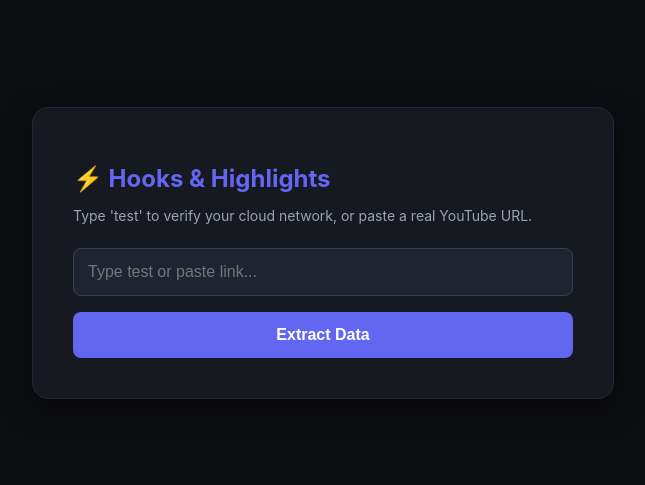
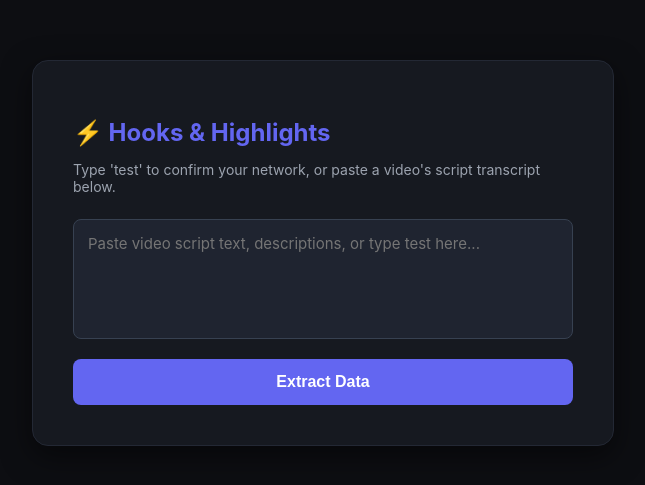
Before and after one commit to matterlabs-synergy/solo-engine-app, a plain HTML site: page index.html in a window 1280 px wide. Shown: the part 167-652 px from the top of the page, without its empty margins (317-962 px from the left). Drawn offline with Linux system fonts and the light colour scheme.

Commit message:
Update index.html

```diff
--- a/index.html
+++ b/index.html
@@ -18,9 +18,10 @@ border: 1px solid #232834;
 }
 h1 { font-size: 24px; margin-bottom: 8px; color: #6366f1; }
 p { color: #9ca3af; font-size: 14px; margin-bottom: 24px; }
-input[type="text"] {
-width: 100%; padding: 14px; background: #1f2430; border: 1px solid #374151;
-border-radius: 8px; color: white; box-sizing: border-box; font-size: 16px; margin-bottom: 16px;
+textarea {
+width: 100%; height: 120px; padding: 14px; background: #1f2430; border: 1px solid #374151;
+border-radius: 8px; color: white; box-sizing: border-box; font-size: 15px; margin-bottom: 16px;
+resize: none; font-family: inherit;
 }
 button {
 width: 100%; padding: 14px; background: #6366f1; color: white; border: none;
@@ -38,9 +39,9 @@ border-radius: 4px; display: none; white-space: pre-wrap; line-height: 1.6;
 
 <div class="container">
 <h1>⚡ Hooks & Highlights</h1>
-<p>Type 'test' to verify your cloud network, or paste a real YouTube URL.</p>
+<p>Type 'test' to confirm your network, or paste a video's script transcript below.</p>
 
-<input type="text" id="videoUrl" placeholder="Type test or paste link...">
+<textarea id="videoUrl" placeholder="Paste video script text, descriptions, or type test here..."></textarea>
 <button id="btn" onclick="generateSummary()">Extract Data</button>
 
 <div id="result" class="result-box"></div>
@@ -52,15 +53,14 @@ const urlInput = document.getElementById("videoUrl").value.trim();
 const resultBox = document.getElementById("result");
 const btn = document.getElementById("btn");
 
-if(!urlInput) { alert("Please input text first!"); return; }
+if(!urlInput) { alert("Please input content first!"); return; }
 
 btn.disabled = true;
-btn.innerText = "Analyzing video via AI...";
+btn.innerText = "Analyzing text via AI...";
 resultBox.style.display = "block";
 resultBox.innerHTML = "<span style='color:#a7f3d0;'>Processing cloud matter...</span>";
 
 try {
-// Direct native route straight to the clean Vercel api directory
 const response = await fetch('/api/summarize', {
 method: 'POST',
 headers: { 'Content-Type': 'application/json' },
```
